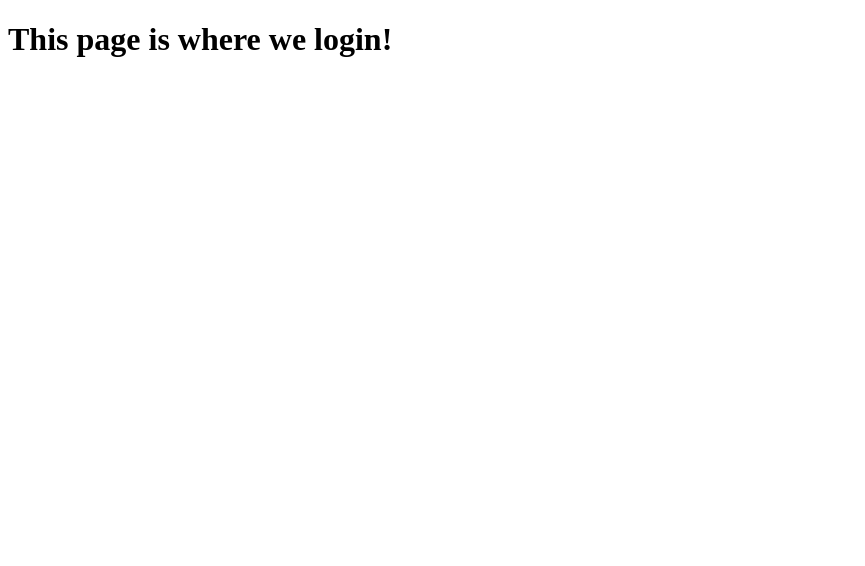
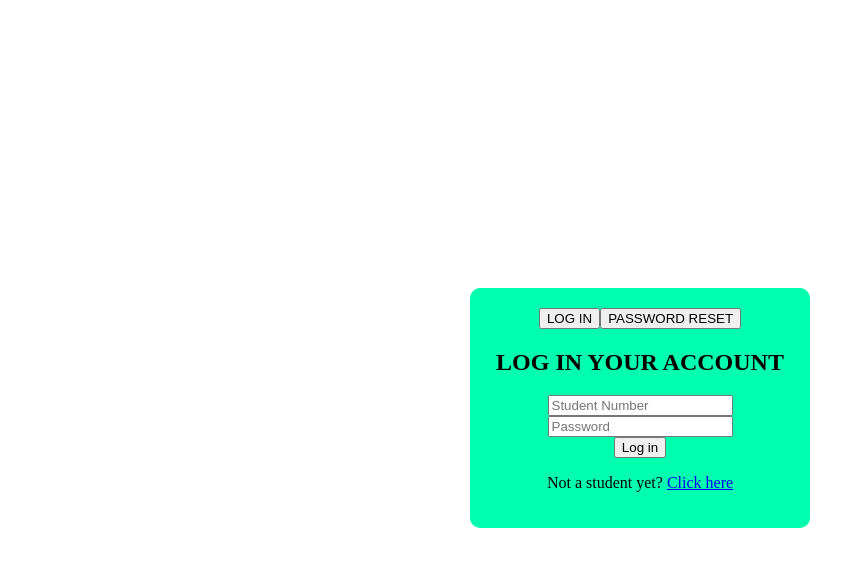
Before and after one commit to RicRicRicRicRicRic/New-project, a Vue app in the folder frontend/: page /Login in a window 1280 px wide. Shown: the top 566 px of the page, without its empty margins (0-865 px from the left). Built offline with nearby package versions, Linux system fonts and the light colour scheme.

Commit message:
Login and password reset form

```diff
--- a/frontend/index.html
+++ b/frontend/index.html
@@ -7,7 +7,7 @@
     <meta name="viewport" content="width=device-width, initial-scale=1.0" />
   </head>
   <body>
-    <div id="app"></div>
+    <div id="display"></div>
     <script type="module" src="/src/main.js"></script>
   </body>
 </html>
--- a/frontend/src/components/HomePage/Home.vue
+++ b/frontend/src/components/HomePage/Home.vue
@@ -12,6 +12,9 @@ export default {
   <div>
     <h1>Welcome to the Home Page!</h1>
   </div>
+  <router-link to="/login">
+      <button>Go to Login</button>
+  </router-link>
 </template>
 
 <style scoped>
--- a/frontend/src/components/LoginPage/Login.vue
+++ b/frontend/src/components/LoginPage/Login.vue
@@ -1,7 +1,13 @@
 <!-- Login.vue -->
 <script>
+import Reset from './Reset.vue';
+
 export default {
   name: 'Login',
+  components: { Reset },
+  data() {
+    return { showReset: false };
+  },
   mounted() {
     document.title = 'Login';
   }
@@ -9,11 +15,44 @@ export default {
 </script>
 
 <template>
-  <div>
-    <h1>This page is where we login!</h1>
+  <div class="container">
+      <div class="container-forms">
+        <div class="button-forms">
+        <button @click="showReset = false">LOG IN</button>
+        <button @click="showReset = true">PASSWORD RESET</button>
+      </div>
+      <form v-if="!showReset">
+        <h2>LOG IN YOUR ACCOUNT</h2>
+        <div class="input-box">
+          <input type="text" placeholder="Student Number" required>
+        </div>
+        <div class="input-box">
+          <input type="password" placeholder="Password" required>
+        </div>
+        <button>Log in</button>
+        <p>Not a student yet? <router-link to="/Register"><span>Click here</span></router-link></p>
+      </form>
+
+      <Reset v-if="showReset" />
+    </div>
   </div>
 </template>
 
 <style scoped>
+.container {
+  display: flex;
+  flex-direction: column;
+  justify-content: center;
+  align-items: center;
+  height: 100vh;
+  width: 100%;
+}
 
+.container-forms {
+  background-color: rgb(0, 255, 174);
+  padding: 20px;
+  border-radius: 10px;
+  width: 300px;
+  text-align: center;
+}
 </style>
--- /dev/null
+++ b/frontend/src/components/LoginPage/Reset.vue
@@ -0,0 +1,19 @@
+<script>
+    export default {
+
+    }
+</script>
+
+<template>
+    <form action="">
+        <h2>RESET YOUR PASSWORD</h2>
+        <div class="input-box">
+          <input type="text" placeholder="Student Number" required>
+        </div>
+        <button>RESET</button>
+      </form>
+</template>
+
+<style scoped>
+
+</style>
--- a/frontend/src/main.js
+++ b/frontend/src/main.js
@@ -5,4 +5,4 @@ import Router from './Router';
 
 createApp(App)
   .use(Router)
-  .mount('#app');
+  .mount('#display');
```
